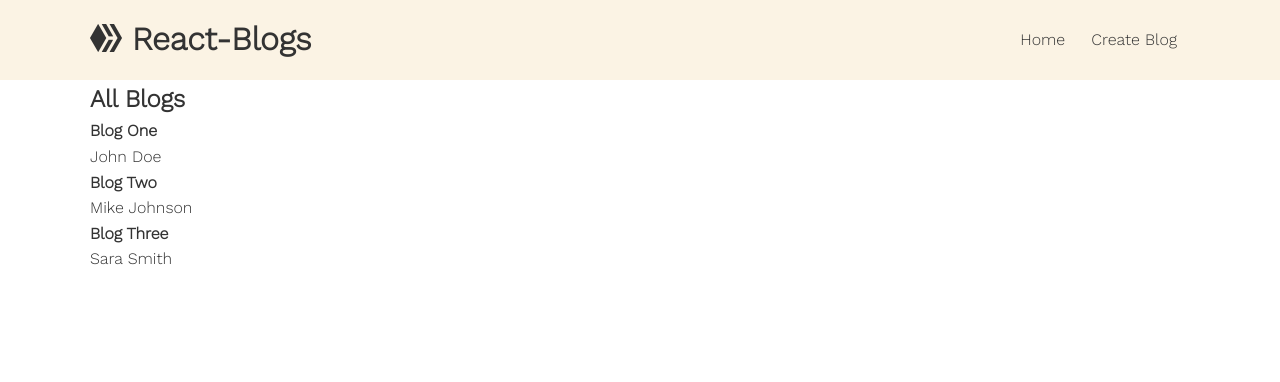
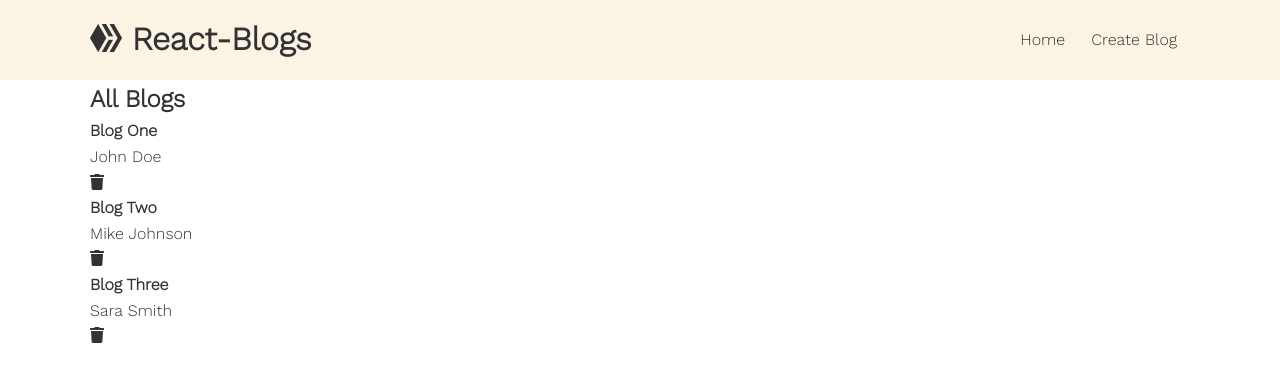
Before and after one commit to kunljha/React-Blog, a React (Create React App) app: page / in a window 1280 px wide. Shown: the top 382 px of the page. Built offline with nearby package versions, Linux system fonts and the light colour scheme; data requests are answered from the project's data file.

Commit message:
added Spinner component & using json-server

```diff
--- /dev/null
+++ b/db.json
@@ -0,0 +1,22 @@
+{
+	"blogs": [
+		{
+			"id": 1,
+			"title": "Blog One",
+			"author": "John Doe",
+			"body": "This is blog one body."
+		},
+		{
+			"id": 2,
+			"title": "Blog Two",
+			"author": "Mike Johnson",
+			"body": "This is blog two body."
+		},
+		{
+			"id": 3,
+			"title": "Blog Three",
+			"author": "Sara Smith",
+			"body": "This is blog three body."
+		}
+	]
+}
--- a/src/components/blogs/BlogItem.js
+++ b/src/components/blogs/BlogItem.js
@@ -5,6 +5,7 @@ const BlogItem = ({ blog }) => {
 		<div className='blog-item'>
 			<h4>{blog.title}</h4>
 			<p>{blog.author}</p>
+			<i className='fas fa-trash' style={{ cursor: 'pointer' }}></i>
 		</div>
 	)
 }
--- a/src/components/blogs/BlogList.js
+++ b/src/components/blogs/BlogList.js
@@ -5,9 +5,11 @@ const BlogList = ({ blogs, title }) => {
 	return (
 		<div className='blog-list'>
 			<h2>{title}</h2>
-			{blogs.map((blog) => (
-				<BlogItem blog={blog} key={blog.id} />
-			))}
+			{blogs.length > 0 ? (
+				blogs.map((blog) => <BlogItem blog={blog} key={blog.id} />)
+			) : (
+				<div>No Blogs to show!</div>
+			)}
 		</div>
 	)
 }
--- a/src/components/layout/Home.js
+++ b/src/components/layout/Home.js
@@ -1,33 +1,22 @@
-import { useState } from 'react'
+import { useState, useEffect } from 'react'
 import BlogList from '../blogs/BlogList'
+import Spinner from './Spinner'
 
 const Home = () => {
-	const [blogs, setBlogs] = useState([
-		{
-			id: 1,
-			title: 'Blog One',
-			author: 'John Doe',
-			body: 'This is blog one body.',
-		},
-		{
-			id: 2,
-			title: 'Blog Two',
-			author: 'Mike Johnson',
-			body: 'This is blog two body.',
-		},
-		{
-			id: 3,
-			title: 'Blog Three',
-			author: 'Sara Smith',
-			body: 'This is blog three body.',
-		},
-	])
+	const [blogs, setBlogs] = useState([])
+	const [loading, setLoading] = useState(true)
 
-	return (
-		<div>
-			<BlogList blogs={blogs} />
-		</div>
-	)
+	useEffect(() => {
+		fetch('/blogs')
+			.then((res) => res.json())
+			.then((data) => {
+				setBlogs(data)
+				setLoading(false)
+			})
+			.catch((err) => console.log(err))
+	}, [])
+
+	return <div>{!loading ? <BlogList blogs={blogs} /> : <Spinner />}</div>
 }
 
 export default Home
--- /dev/null
+++ b/src/components/layout/Spinner.js
@@ -0,0 +1,16 @@
+import { Fragment } from 'react'
+import spinner from './spinner.gif'
+
+const Spinner = () => {
+	return (
+		<Fragment>
+			<img
+				src={spinner}
+				alt='loading...'
+				style={{ width: '200px', margin: 'auto', display: 'block' }}
+			/>
+		</Fragment>
+	)
+}
+
+export default Spinner
```
Also changed, not shown: package.json (+9 -2 lines), src/components/layout/spinner.gif (added), 1 other file (tests, documents, lock files or other folders).
